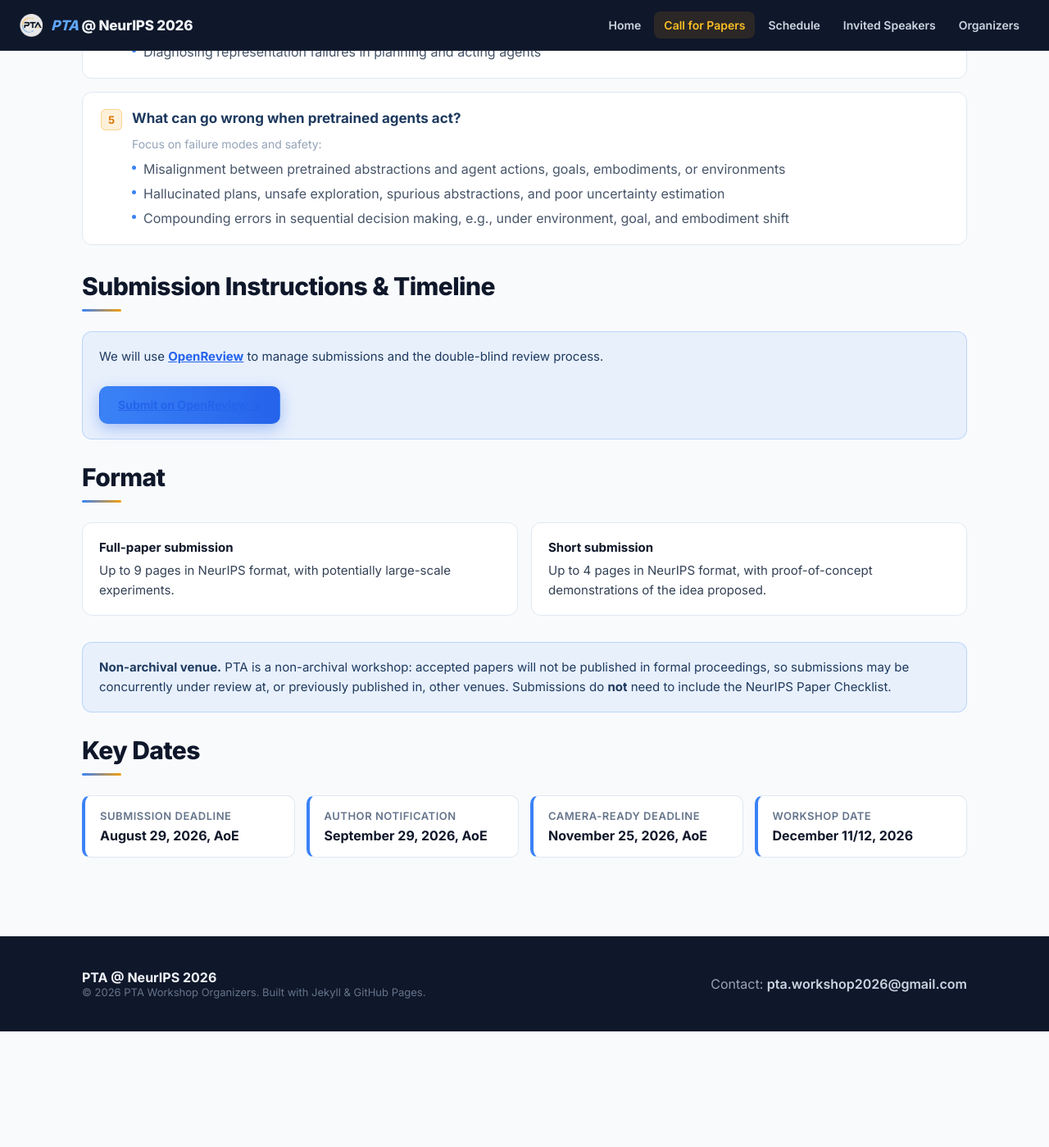
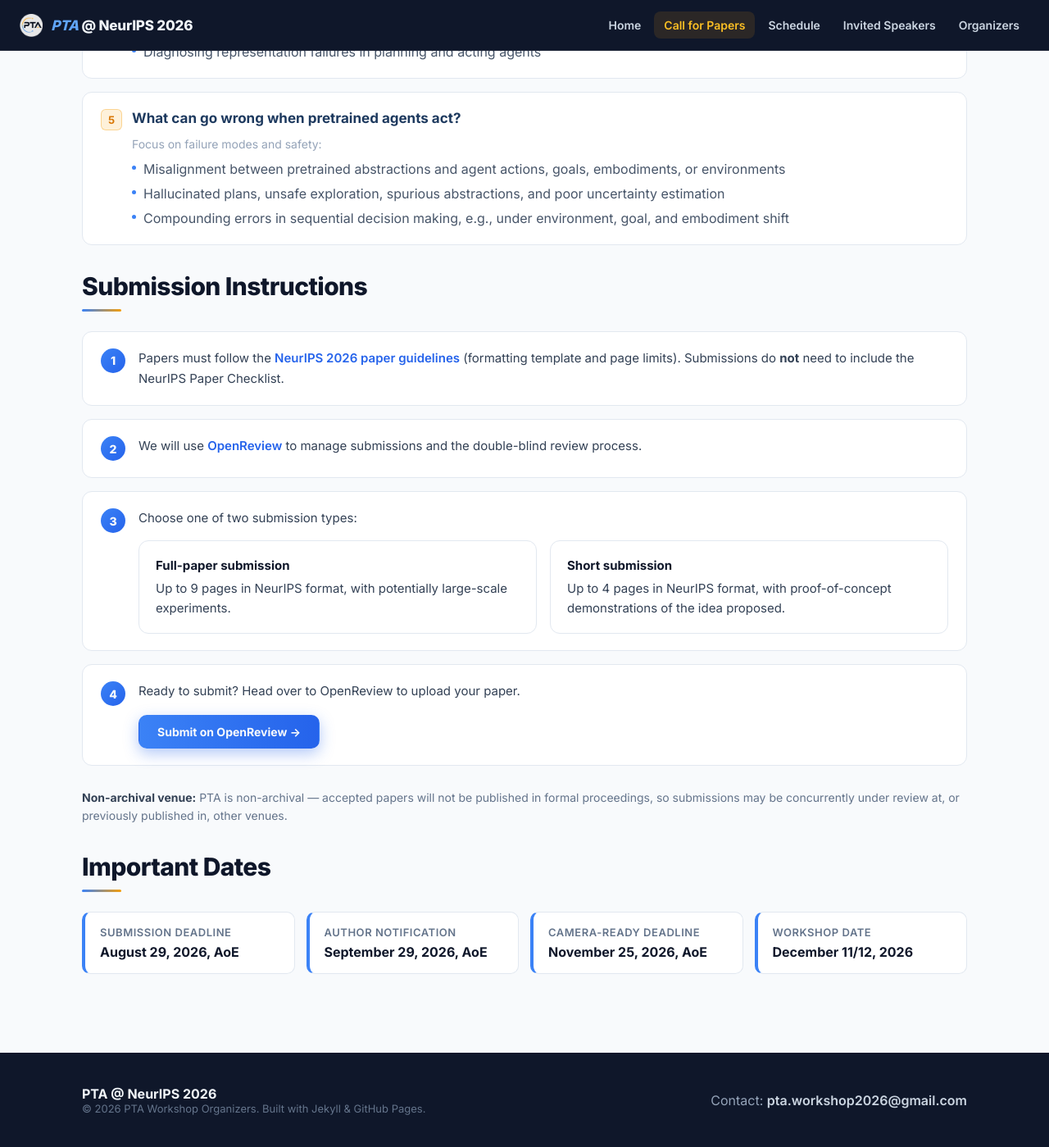
Before and after one commit to PTAworkshop/PTAworkshop.github.io, a Jekyll site: the page built from call-for-papers.html, in a window 1280 px wide and 1400 px high, scrolled down 1544 px. Shown: the whole window at 82% size. Built offline with Jekyll 4.4.1, drawn with Linux system fonts in a browser that asks for light colours; before the commit the page ends 2802 px from its top, so only the background shows below that.

Commit message:
add location, redesign CFP

```diff
--- a/assets/css/style.css
+++ b/assets/css/style.css
@@ -214,11 +214,25 @@ h1 {
 }
 .tag:hover { background: rgba(255,255,255,0.13); }
 
-.hero-ctas {
-  display: flex;
-  flex-wrap: wrap;
-  justify-content: center;
-  gap: 12px;
+.hero-location {
+  display: inline-flex;
+  align-items: center;
+  gap: 9px;
+  background: rgba(255,255,255,0.07);
+  border: 1px solid rgba(255,255,255,0.16);
+  color: #f1f5f9;
+  font-size: 15px;
+  font-weight: 600;
+  letter-spacing: 0.01em;
+  padding: 11px 22px;
+  border-radius: 999px;
+  box-shadow: 0 6px 18px rgba(0,0,0,0.18);
+}
+.hero-location svg {
+  width: 17px;
+  height: 17px;
+  flex-shrink: 0;
+  color: #fbbf24;
 }
 .btn {
   display: inline-flex;
@@ -388,7 +402,7 @@ h3 {
   display: grid;
   grid-template-columns: repeat(auto-fit, minmax(260px, 1fr));
   gap: 16px;
-  margin: 20px 0 32px;
+  margin: 14px 0 0;
 }
 .format-list li {
   background: #ffffff;
@@ -404,6 +418,66 @@ h3 {
   color: #0f172a;
   font-size: 15px;
   margin-bottom: 4px;
+}
+
+/* ── Submission steps (CFP page) ── */
+.steps-list {
+  list-style: none;
+  display: flex;
+  flex-direction: column;
+  gap: 16px;
+  margin: 24px 0 28px;
+}
+.steps-list > li {
+  display: flex;
+  align-items: flex-start;
+  gap: 16px;
+  background: #ffffff;
+  border: 1px solid #e2e8f0;
+  border-radius: 12px;
+  padding: 20px 22px;
+}
+.step-num {
+  flex-shrink: 0;
+  width: 30px;
+  height: 30px;
+  border-radius: 50%;
+  background: linear-gradient(135deg, #3b82f6, #2563eb);
+  color: #f8fafc;
+  font-weight: 800;
+  font-size: 14px;
+  display: flex;
+  align-items: center;
+  justify-content: center;
+}
+.step-content {
+  flex: 1;
+  min-width: 0;
+}
+.step-content p {
+  font-size: 15px;
+  color: #334155;
+  line-height: 1.65;
+  margin: 0 0 4px;
+}
+.step-content p:last-child {
+  margin-bottom: 0;
+}
+.step-content a:not(.btn) {
+  color: #2563eb;
+  font-weight: 600;
+}
+.step-content .btn {
+  margin-top: 12px;
+}
+.submission-note {
+  font-size: 14px;
+  color: #64748b;
+  line-height: 1.6;
+  margin: 0 0 32px;
+}
+.submission-note strong {
+  color: #334155;
 }
 
 .callout {
--- a/call-for-papers.html
+++ b/call-for-papers.html
@@ -111,18 +111,35 @@ description: Submission format, timeline, and instructions for the PTA @ NeurIPS
     </div>
   </div>
 
-  <h2>Submission Instructions &amp; Timeline</h2>
+  <h2>Submission Instructions</h2>
   <div class="divider left"></div>
 
-  <div class="callout">
-    We will use <a href="https://openreview.net/group?id=NeurIPS.cc/2026/Workshop/PTA&amp;referrer=%5BHomepage%5D(%2F)#tab-recent-activity" target="_blank" rel="noopener">OpenReview</a>
+  <ol class="steps-list">
+    <li>
+      <span class="step-num">1</span>
+      <div class="step-content">
+        <p>
+          Papers must follow the
+          <a href="https://neurips.cc/Conferences/2026/PaperInformation/StyleFiles" target="_blank" rel="noopener">NeurIPS 2026 paper guidelines</a>
+          (formatting template and page limits). Submissions do
+          <strong>not</strong> need to include the NeurIPS Paper Checklist.
+        </p>
+      </div>
+    </li>
+    <li>
+      <span class="step-num">2</span>
+      <div class="step-content">
+        <p>
+          We will use
+          <a href="https://openreview.net/group?id=NeurIPS.cc/2026/Workshop/PTA&amp;referrer=%5BHomepage%5D(%2F)#tab-recent-activity" target="_blank" rel="noopener">OpenReview</a>
           to manage submissions and the double-blind review process.
-    <br><br>
-    <a class="btn btn-primary" href="https://openreview.net/group?id=NeurIPS.cc/2026/Workshop/PTA&amp;referrer=%5BHomepage%5D(%2F)#tab-recent-activity" target="_blank" rel="noopener">Submit on OpenReview &rarr;</a>
+        </p>
       </div>
-
-  <h2>Format</h2>
-  <div class="divider left"></div>
+    </li>
+    <li>
+      <span class="step-num">3</span>
+      <div class="step-content">
+        <p>Choose one of two submission types:</p>
         <ul class="format-list">
           <li>
             <strong>Full-paper submission</strong>
@@ -134,15 +151,24 @@ description: Submission format, timeline, and instructions for the PTA @ NeurIPS
             idea proposed.
           </li>
         </ul>
+      </div>
+    </li>
+    <li>
+      <span class="step-num">4</span>
+      <div class="step-content">
+        <p>Ready to submit? Head over to OpenReview to upload your paper.</p>
+        <a class="btn btn-primary" href="https://openreview.net/group?id=NeurIPS.cc/2026/Workshop/PTA&amp;referrer=%5BHomepage%5D(%2F)#tab-recent-activity" target="_blank" rel="noopener">Submit on OpenReview &rarr;</a>
+      </div>
+    </li>
+  </ol>
 
-  <div class="callout">
-    <strong>Non-archival venue.</strong> PTA is a non-archival workshop: accepted
-    papers will not be published in formal proceedings, so submissions may be
+  <p class="submission-note">
+    <strong>Non-archival venue:</strong> PTA is non-archival — accepted papers
+    will not be published in formal proceedings, so submissions may be
     concurrently under review at, or previously published in, other venues.
-    Submissions do <strong>not</strong> need to include the NeurIPS Paper Checklist.
-  </div>
+  </p>
 
-  <h2>Key Dates</h2>
+  <h2>Important Dates</h2>
   <div class="divider left"></div>
   {% include dates-list.html %}
 </div>
```
Also changed, not shown: index.html (+6 -4 lines). Lines whose indentation alone changed are shown as unchanged.
